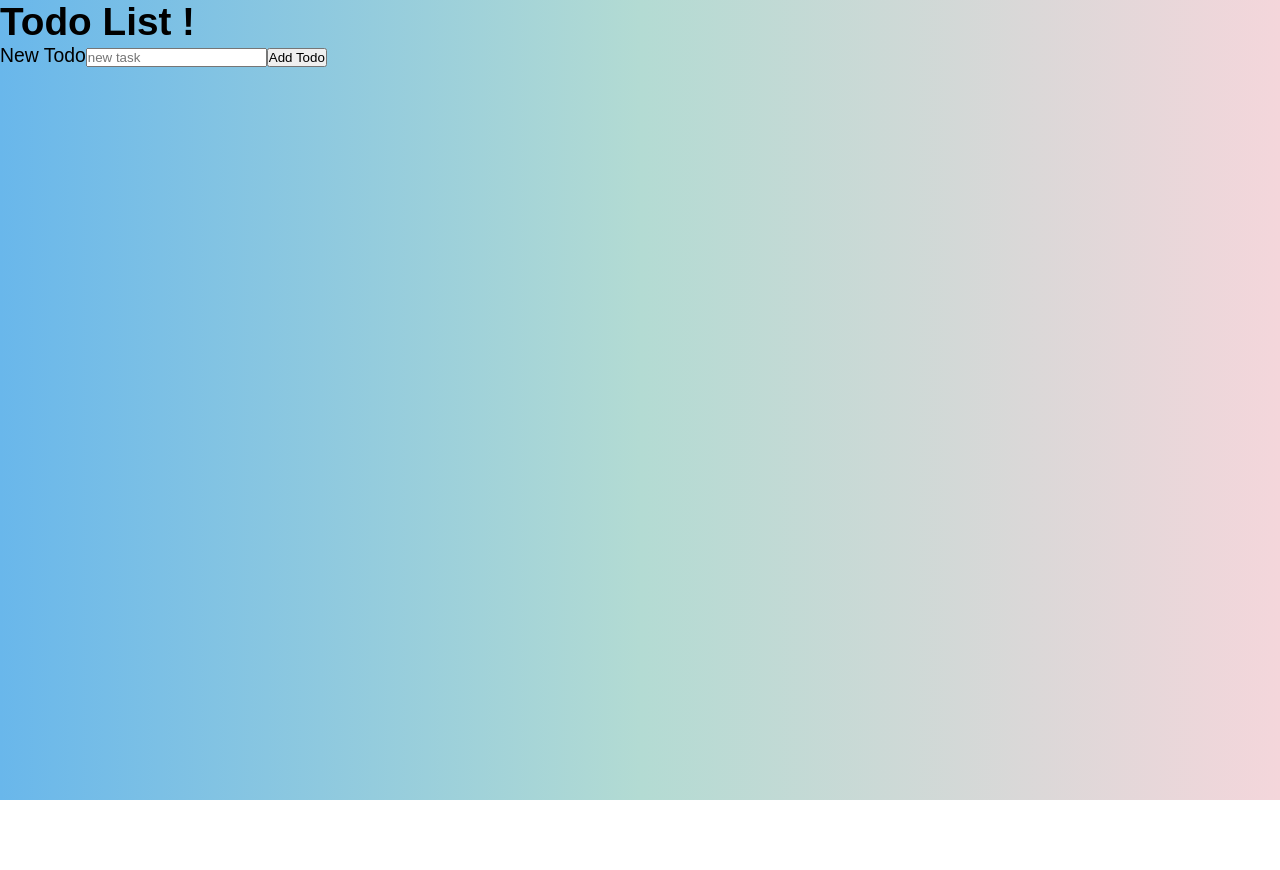
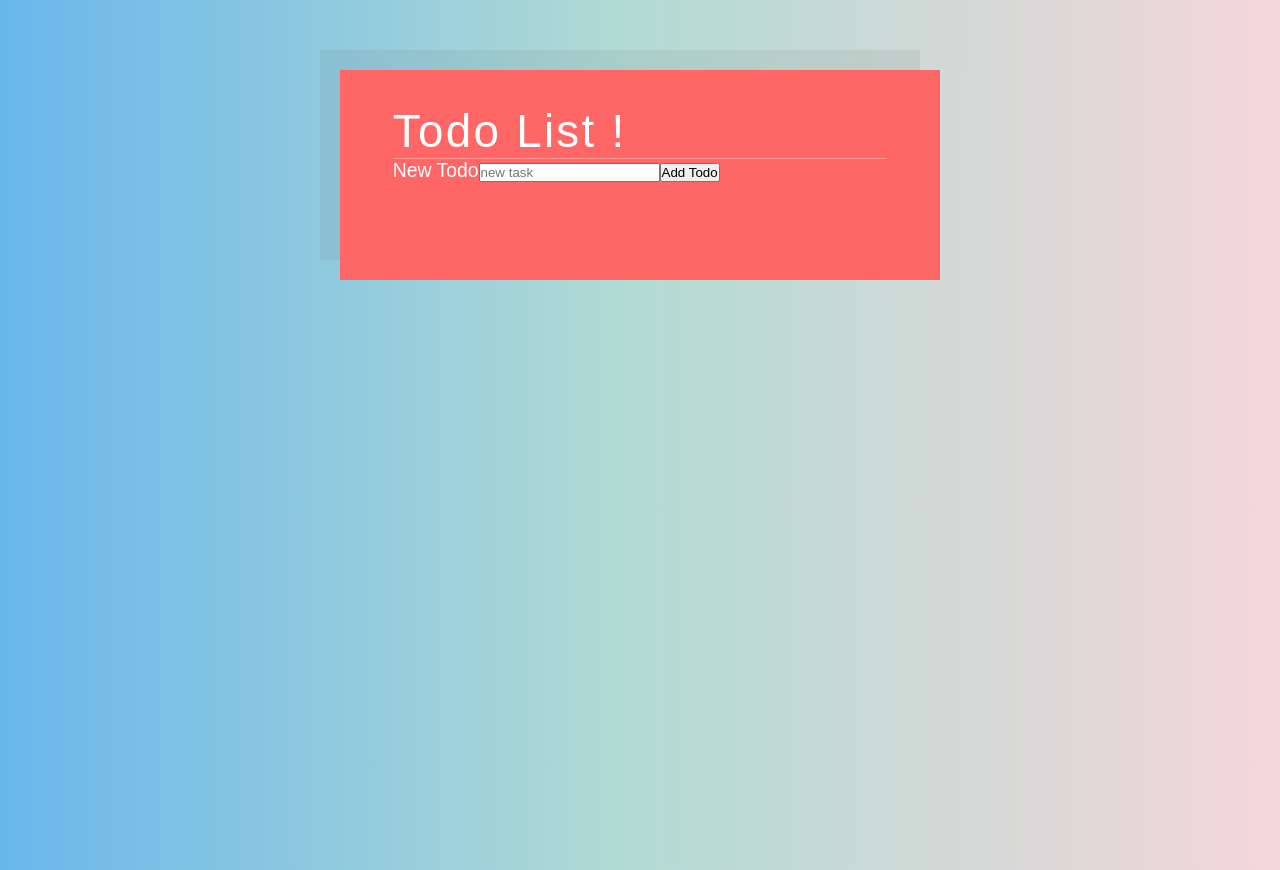
Before and after one commit to neeerajtk/Todo-List-React, a React (Create React App) app in the folder todo/: page / in a window 1280 px wide. Before the commit the page ends 800 px from the top, so only its background shows below. Built offline with nearby package versions, Linux system fonts and the light colour scheme.

Commit message:
todo styling adj

```diff
--- a/todo/src/TodoList.js
+++ b/todo/src/TodoList.js
@@ -61,7 +61,7 @@ class TodoList extends Component{
             />
         })
         return(
-            <div>
+            <div className="TodoList">
                 <h1>Todo List !</h1>
                 <NewTodoForm createTodo={this.create}/>
                 <ul>
```
